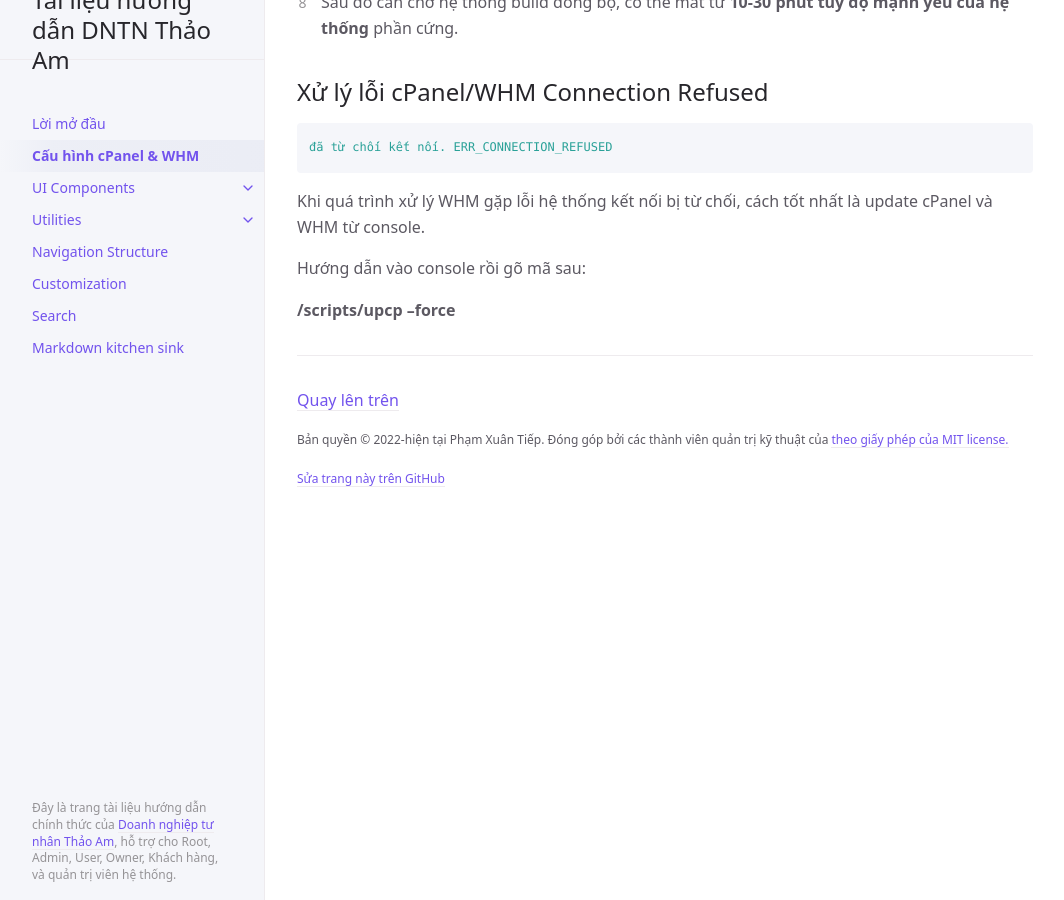
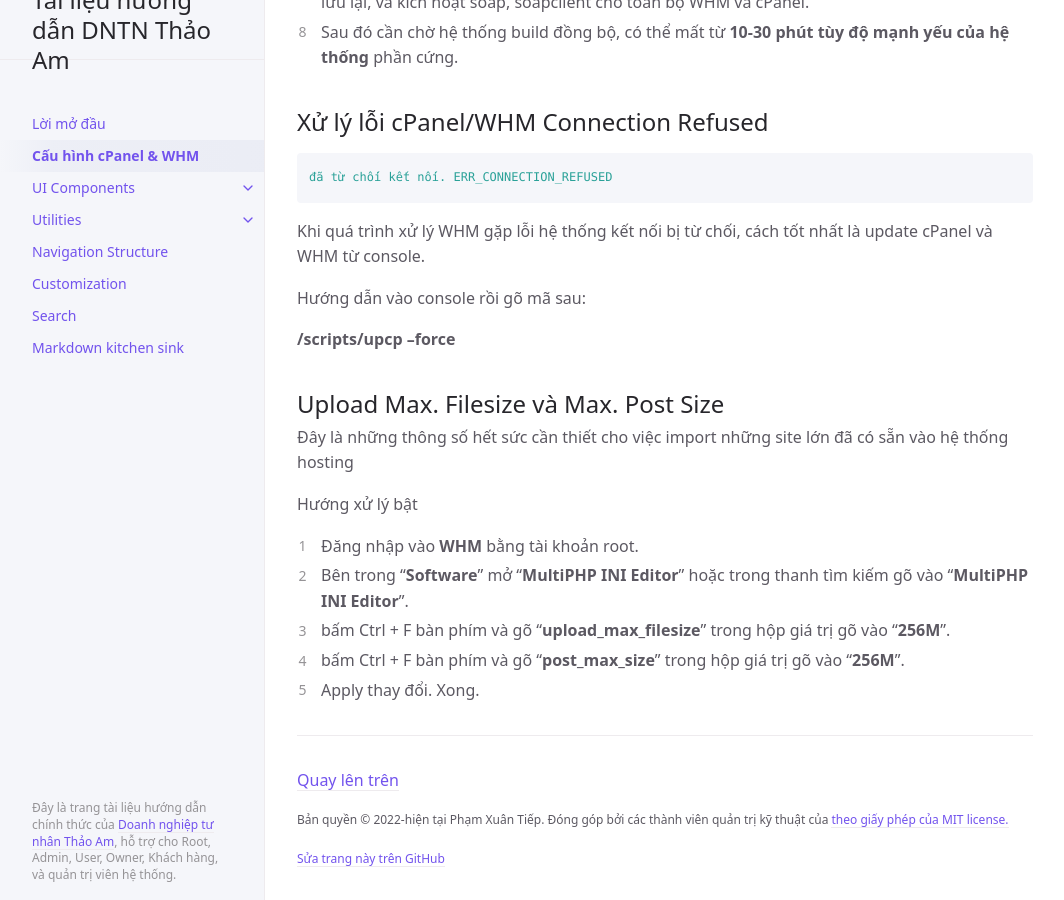
Before and after one commit to thaoam/documents, a Jekyll site: the page built from docs/configuration.md, in a window 1280 px wide and 900 px high, scrolled down 2053 px. Shown: the whole window, without its empty margins (107-1171 px from the left). Built offline with Jekyll 4.4.1, drawn with Linux system fonts in a browser that asks for light colours; some of the changed text lies outside the part shown.

Commit message:
Update configuration.md

```diff
--- a/docs/configuration.md
+++ b/docs/configuration.md
@@ -76,3 +76,15 @@ Khi quá trình xử lý WHM gặp lỗi hệ thống kết nối bị từ ch
 Hướng dẫn vào console rồi gõ mã sau:
 
 **/scripts/upcp --force**
+
+## Upload Max. Filesize và Max. Post Size
+
+Đây là những thông số hết sức cần thiết cho việc import những site lớn đã có sẵn vào hệ thống hosting
+
+Hướng xử lý bật
+
+1. Đăng nhập vào **WHM** bằng tài khoản root.
+2. Bên trong "**Software**" mở "**MultiPHP INI Editor**" hoặc trong thanh tìm kiếm gõ vào "**MultiPHP INI Editor**".
+3. bấm Ctrl + F bàn phím và gõ "**upload_max_filesize**" trong hộp giá trị gõ vào "**256M**".
+4. bấm Ctrl + F bàn phím và gõ "**post_max_size**" trong hộp giá trị gõ vào "**256M**".
+5. Apply thay đổi. Xong.
```
